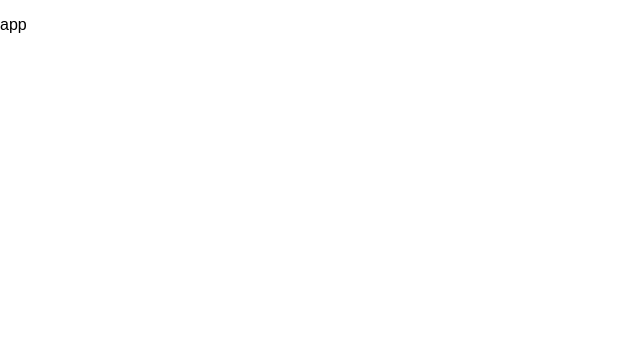
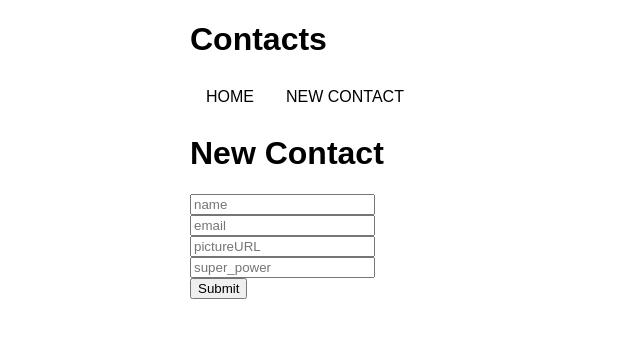
Before and after one commit to ga-wdi-exercises/checkpoint-react-retake, a React (Create React App) app: page /new-contact in a window 1280 px wide. Shown: the top 338 px of the page, without its empty margins (0-640 px from the left). Built offline with nearby package versions, Linux system fonts and the light colour scheme.

Commit message:
finished test

```diff
--- a/package.json
+++ b/package.json
@@ -3,9 +3,10 @@
   "version": "0.1.0",
   "private": true,
   "dependencies": {
+    "axios": "^0.18.0",
     "react": "^16.2.0",
     "react-dom": "^16.2.0",
-    "react-router-dom": "^4.2.2",
+    "react-router-dom": "^4.4.0-alpha.1",
     "react-scripts": "^1.1.4"
   },
   "scripts": {
--- a/src/components/App/App.js
+++ b/src/components/App/App.js
@@ -1,11 +1,42 @@
 import React, { Component } from "react";
+import {Switch, Route} from 'react-router-dom'
+import Header from '../Header/Header'
+import ContactList from '../ContactList/ContactList'
+import NewContact from '../NewContact/NewContact'
+
 
 class App extends Component {
+  constructor(props) {
+    super(props)
+    this.state = {
+      contacts: this.props.contacts,
+      contactList: []
+    };
+  }
+
   render() {
+    console.log(this.state.contacts)
     return (
-      <div className="">
-        <p>app</p>
-      </div>
+      <div className="App">
+        <h1>Contacts</h1>
+        <Header/>
+        <Switch>
+
+        <Route exact path="/" render={() => {
+          return (
+            <ContactList datalist={this.state.contacts}/>
+          )
+        }
+        } />
+
+         <Route exact path="/new-contact" render={() => {
+          return (
+            <NewContact/>
+          )
+        }
+        } />
+        </Switch>
+             </div>
     );
   }
 }
--- a/src/components/Contact/Contact.js
+++ b/src/components/Contact/Contact.js
@@ -0,0 +1,23 @@
+import React, {Component } from 'react'
+
+class Contact extends Component {
+    constructor(props) {
+        super(props)
+        this.state= {
+            contact: this.props.data
+        }
+    }
+    render() {
+        let data = this.state.contact
+        return(
+        <div className="contact">
+            <img src={`${data.profile_picture}`} alt={data.name}/>
+            <h2>{data.name}</h2>
+            <h3>{data.email}</h3>
+            <h4>{data.super_power}</h4>
+
+        </div>
+    )
+    }
+}
+export default Contact
--- a/src/components/ContactList/ContactList.js
+++ b/src/components/ContactList/ContactList.js
@@ -0,0 +1,27 @@
+import React, {Component} from 'react'
+import Contact from '../Contact/Contact'
+
+class ContactList extends Component {
+    constructor(props) {
+        super(props)
+        this.state = {
+            contact: this.props.datalist
+        }
+    }
+    render() {
+        let contact = this.state.contact
+        console.log(contact)
+        let showContacts = contact.map((obj, i) => {
+            return (<div key={i}>
+                <Contact data={obj} />
+            </div>)
+        })
+        console.log(showContacts)
+        return(
+        <div className="contact-list">
+            {showContacts}
+        </div>
+    )
+    }
+}
+export default ContactList
--- a/src/components/Header/Header.js
+++ b/src/components/Header/Header.js
@@ -0,0 +1,21 @@
+import React, {Component} from 'react'
+import {Link} from 'react-router-dom'
+
+class Header extends Component {
+    render() {
+        return (
+            <header>
+                <nav>
+                    <Link to="/">
+                    Home
+                    </Link>
+                    <Link to="/new-contact">
+                    New Contact
+                    </Link>
+                </nav>
+            </header>
+        )
+    }
+}
+
+export default Header
--- a/src/components/NewContact/NewContact.js
+++ b/src/components/NewContact/NewContact.js
@@ -0,0 +1,52 @@
+import React, {Component } from 'react'
+
+class NewContact extends Component {
+    constructor(){
+        super()
+        this.state = {
+            form: {
+                name: '',
+                email: '',
+                profile_picture: ''
+            }
+        }
+    }
+
+    onChange = (e) => {
+        e.preventDefault()
+        const formInput = this.state.form
+        formInput[e.target.name] = e.target.value
+        console.log(formInput)
+        this.setState({
+            form: formInput
+        })
+    }
+
+    onSubmit = (e) => {
+        e.preventDefault()
+        let formState = this.state.form
+
+    }
+
+    render() {
+        return (
+            <div>
+                <h1>New Contact</h1>
+                <form>
+                    <input type="text" name="name" onChange={this.onChange} placeholder="name"/>
+                    <br />
+                    <input type="email" name="email" onChange={this.onChange} placeholder="email"/>
+                    <br/>
+                    <input type="text" name="profile_picture" onChange={this.onChange} placeholder="pictureURL"/>
+                    <br/>
+                    <input type="text" name="super_power" onChange={this.onChange} placeholder="super_power"/>
+
+                    <br />
+                    <button type="submit">Submit</button>
+                </form>
+            </div>
+        )
+    }
+}
+
+export default NewContact
--- a/src/contacts.json
+++ b/src/contacts.json
@@ -40,5 +40,11 @@
     "email": "Martian@gmail.com",
     "profile_picture": "https://upload.wikimedia.org/wikipedia/en/3/34/Martian_Manhunter_Alex_Ross.png",
     "super_power": "Shape Shifter"
+  },
+  {
+    "name": "Aquaman",
+    "email": "Atlantis@gmail.com",
+    "profile_picture": "https://upload.wikimedia.org/wikipedia/en/9/9d/Aquaman_Rebirth_1.png",
+    "super_power": "talks to fish"
   }
 ]
--- a/src/index.js
+++ b/src/index.js
@@ -2,7 +2,7 @@ import React from 'react';
 import ReactDOM from 'react-dom';
 import './styles/index.css';
 import App from './components/App/App';
-
+import {BrowserRouter as Router} from 'react-router-dom'
 import contacts from "./contacts.json";
 
-ReactDOM.render(<App />, document.getElementById('root'));
+ReactDOM.render(<Router><App contacts={contacts}/></Router>, document.getElementById('root'));
```
Also changed, not shown: 1 other file (tests, documents, lock files or other folders).
